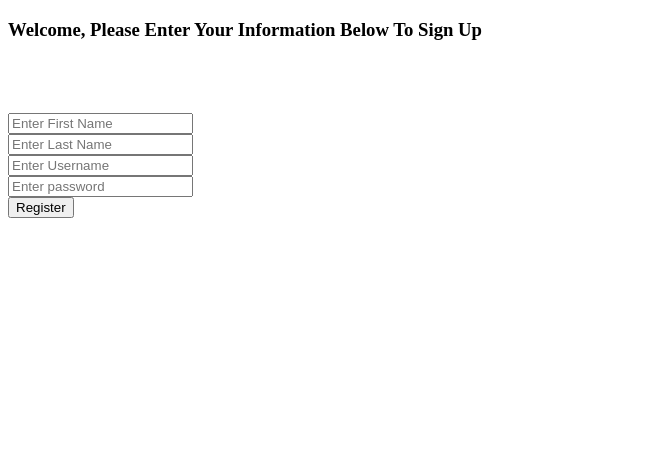
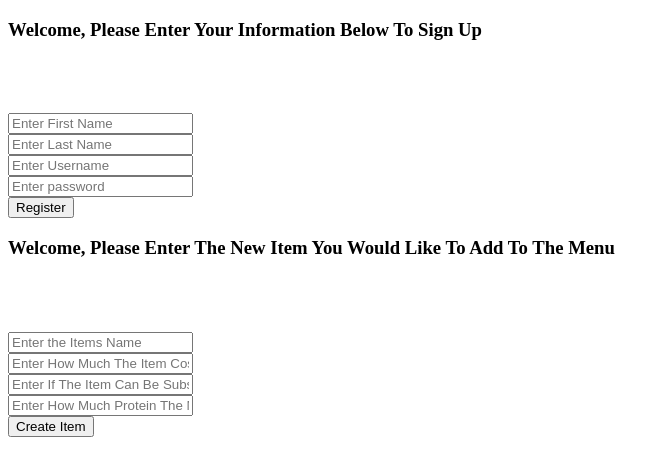
Before and after one commit to SyntaxError-JARS/Whirling_In_Rags_FE_GB_CC, a React (Create React App) app in the folder whirling-in-rags/: page / in a window 1280 px wide. Shown: the top 476 px of the page, without its empty margins (0-669 px from the left). Built offline with nearby package versions, Linux system fonts and the light colour scheme.

Commit message:
Created a way to create a meun item in our react app

```diff
--- a/whirling-in-rags/src/App.js
+++ b/whirling-in-rags/src/App.js
@@ -1,10 +1,13 @@
 import CustomerRegister from "./components/Customer/CustomerRegister";
+import CreateMenuItem from "./components/Menu/CreateMenuItem";
 
 
 function App() {
   return (
     <>
     <CustomerRegister />
+    <br></br>
+    <CreateMenuItem />
     </>
   );
 }
--- a/whirling-in-rags/src/components/Menu/CreateMenuItem.jsx
+++ b/whirling-in-rags/src/components/Menu/CreateMenuItem.jsx
@@ -0,0 +1,54 @@
+import axios from "axios";
+import { useRef } from "react";
+
+export default function CreateMenuItem(){
+
+    const itemnameInput = useRef();
+    const costInput = useRef();
+    const isSubstitutableInput = useRef();
+    const proteinInput = useRef();
+
+    const url = "https://whrilinginrags.azurewebsites.net"
+
+    async function createmenuItems(){
+
+        const menuItem = {
+            item_name: itemnameInput.current.value,
+            cost: costInput.current.value,
+            is_substitutable: isSubstitutableInput.current.value,
+            protein: proteinInput.current.value
+        }
+
+
+        try{
+            const response = await axios.post(`${url}/menu/createmenuitem` , menuItem )
+            console.log(response)
+            console.log(response.data)
+        }catch(error){
+            console.error(error.response.data)
+            console.log(error)
+        }
+
+    }
+
+
+    return(
+        <>
+        <h3>Welcome, Please Enter The New Item You Would Like To Add To The Menu</h3>
+        <br></br>
+        <br></br>
+        <br></br>
+        <input placeholder="Enter the Items Name" ref={itemnameInput}></input>
+        <br></br>
+        <input placeholder="Enter How Much The Item Costs" ref={costInput}></input>
+        <br></br>
+        <input placeholder="Enter If The Item Can Be Substitutable" ref={isSubstitutableInput}></input>
+        <br></br>
+        <input  placeholder="Enter How Much Protein The New Item Contains" ref={proteinInput}></input>
+        <br></br>
+        <button onClick={createmenuItems}>Create Item</button>
+        </>
+    )
+
+
+}
```
